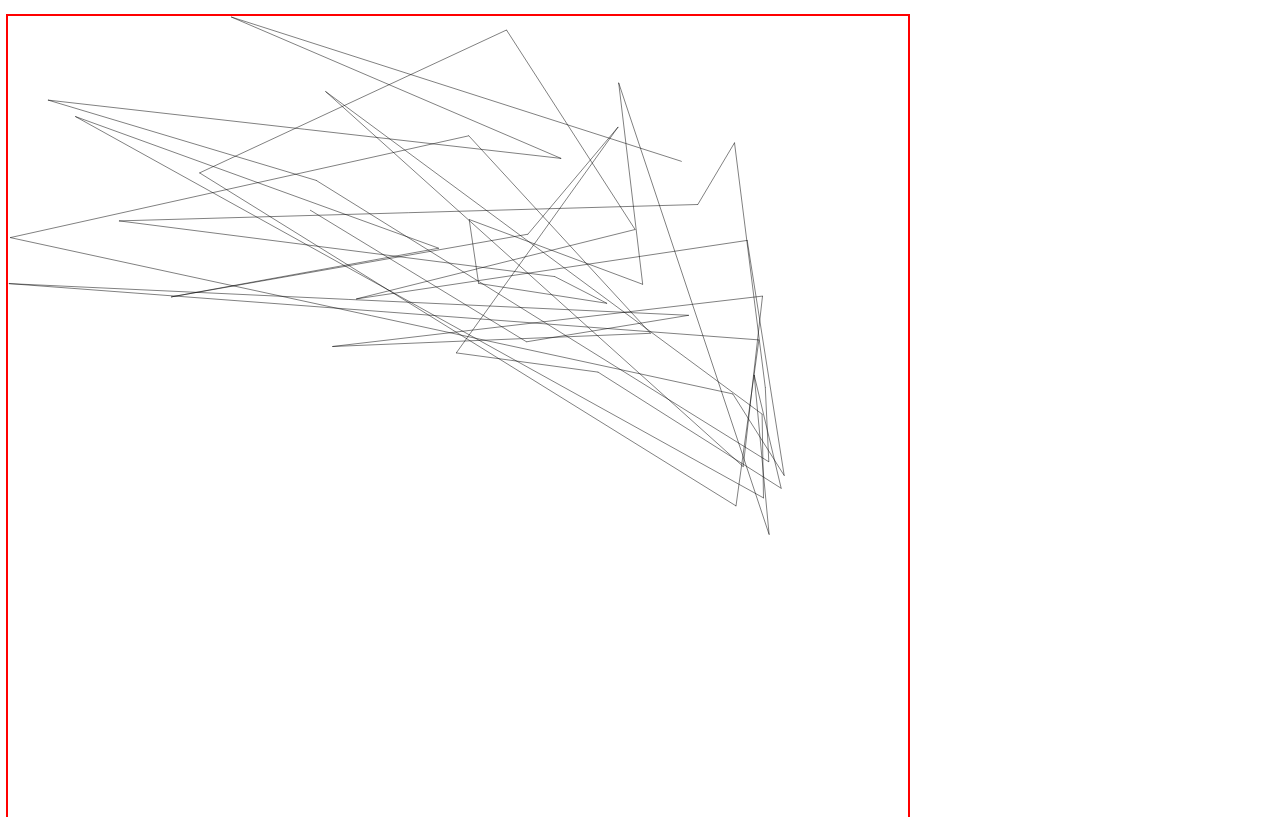
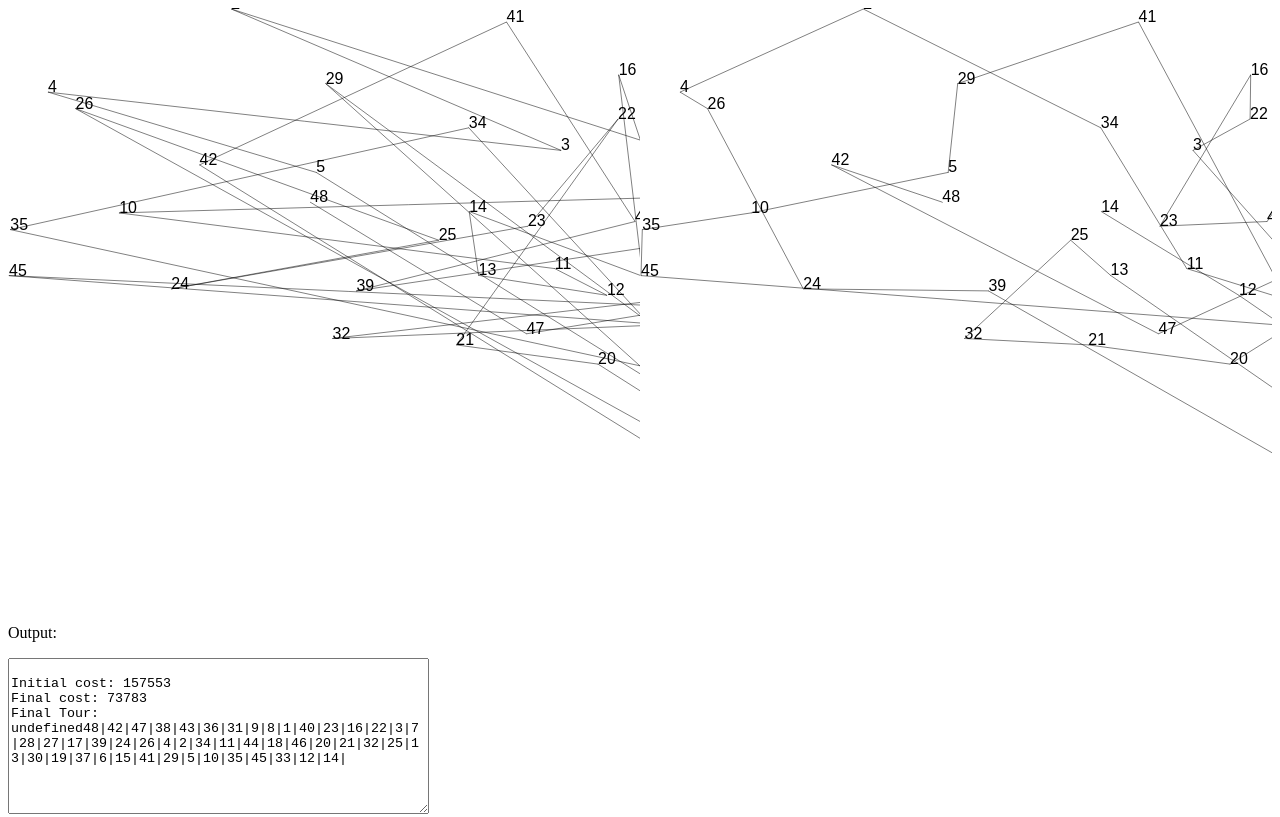
Before and after one commit to vladik7244/gekas-tsp, a plain HTML site: page index.html in a window 1280 px wide. Shown: the top 817 px of the page. Drawn offline with Linux system fonts and the light colour scheme.

Commit message:
UI little changes

```diff
--- a/app.js
+++ b/app.js
@@ -98,7 +98,7 @@
 
 //var nodes = app.generateRandomDeltaPath(500, 10, 800);
 
-app.drawEdges(nodes);
+app.drawEdges(nodes, 'cnsIn');
 
 var output = new app.output($('#output'));
 
@@ -107,4 +107,11 @@ var finalTour = lk.solve();
 
 output.println("Final Tour: " + finalTour.toString());
 
-app.drawEdges(finalTour.tour);
+app.drawEdges(finalTour.tour, 'cnsOut');
+
+
+	 function swap(start, end, size, lst){
+		for(let i=0;i<size;i++){
+            lst.splice(start, 0, lst.remove(end));
+		}
+	}
--- a/base.js
+++ b/base.js
@@ -1,7 +1,3 @@
-/**
- * Created by bruno on 03/05/16.
- */
-
 var app = app || {};
 app.tsp = app.tsp || {};
 
@@ -25,7 +21,7 @@ app.tsp.PathManager = function (nodes) {
         }.bind(this);
 
         point.toString = function () {
-            return point.name + ":(" + point.x + "," + point.y + ")";
+            return point.name;
         };
 
         return point;
@@ -105,37 +101,25 @@ app.tsp.Tour = function (routeManager) {
     };
 
     this.toString = function () {
-        var geneString = "|",
-            i;
-        for (i = 0; i < this.tourSize(); i += 1) {
+        let geneString;
+        for (let i = 0; i < this.tourSize(); i += 1) {
             geneString += this.getCity(i).toString() + "|";
         }
         return geneString;
     };
-
-
 };
 
-app.drawEdges = function (points) {
-    'use strict';
-    var canvasHeight = 900, canvasWidth = 900;
+app.drawEdges = function (points, cnsId) {
 
-    var context = $('<canvas></canvas>')
-		.attr('id', 'cns')
-        .attr('height', canvasHeight)
-        .attr('width', canvasWidth)
-		.attr('style', 'outline: 2px solid red')
-        .appendTo($('.target'))
-        [0]
-        .getContext('2d');
+    var context = $(`#${cnsId}`)[0]
+                    .getContext('2d');
 
     context.strokeStyle = '#000';
 
     context.lineWidth = 5;
 
-    context.scale(0.1,0.1);
-    context.strokeStyle =
-    context.beginPath();
+    context.scale(0.1, 0.1);
+    context.strokeStyle = context.beginPath();
 
     context.moveTo(points[0].x, points[0].y);
 
@@ -144,9 +128,10 @@ app.drawEdges = function (points) {
     });
 
     context.stroke();
-
+    context.font = "160px Arial"
     // Draw the points that mark the cities
     $(points).each(function (index, point) {
+        context.fillText(point.name, point.x, point.y);
         app.drawPoint(point.x, point.y, context);
     });
 };
--- a/index.html
+++ b/index.html
@@ -7,16 +7,36 @@
       .target > canvas {
         float: left;
         clear: both;
+        outline: 2px solid grey;
+        flex-basis: 50%;
+      }
+      .target {
+        display: flex;
+      }
+      .canvasWrapper{
+        float: left;
+        width: 650px;
+        height: 600px;
+        overflow: scroll;
       }
     </style>
 </head>
 <body>
 
-<div class="target"></div>
+<div class="target">
+  <div class="canvasWrapper">
+    <canvas id = "cnsIn" width="900px" height="900px"></canvas>
+  </div>
+  <div class="canvasWrapper">
+    <canvas id = "cnsOut" width="900px" height="900px" ></canvas>
+  </div>
+</div>
+
 <p>
-    <span style="display: block; clear: both;">Output:</span>
+    <p>Output:</p>
     <textarea id="output" readonly rows="10" cols="50"></textarea>
 </p>
+
 
 <!--<script src="https://cdn.jsdelivr.net/jquery/2.2.3/jquery.min.js"></script>-->
 <script src="jquery.min.js"></script>
```
